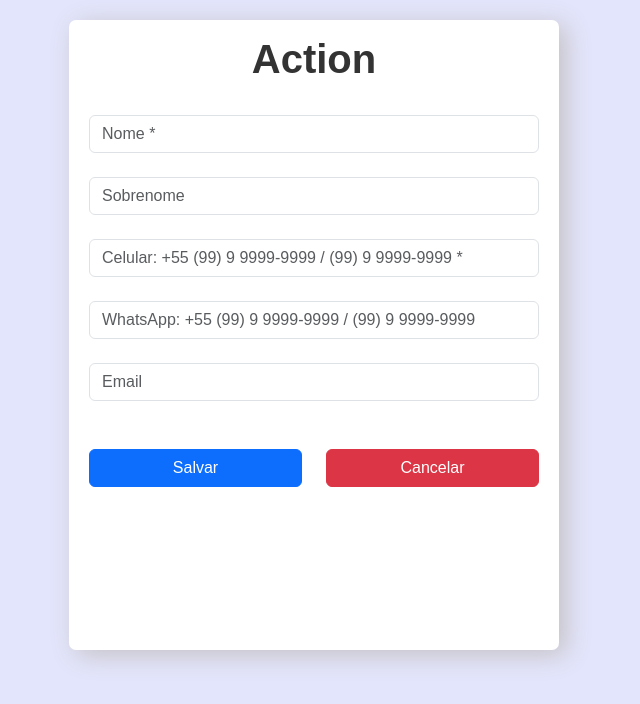
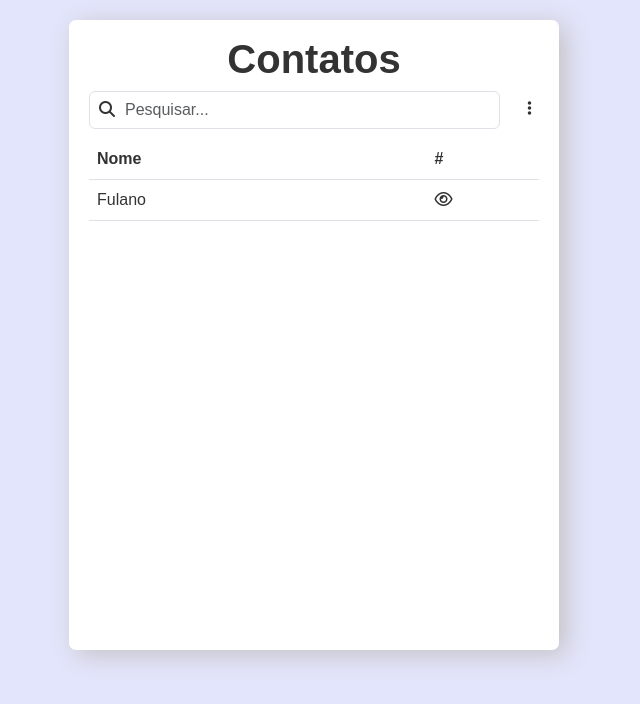
Before and after one commit to AndersonFariasCorrea/contatos-php-api, a PHP site: page / in a window 1280 px wide. Shown: the top 704 px of the page, without its empty margins (326-966 px from the left). Run offline with PHP 8.4, Linux system fonts and the light colour scheme; some libraries are stand-ins or nearby versions; some web fonts are replaced.

Commit message:
list contacts: on ajax

```diff
--- a/api/list.php
+++ b/api/list.php
@@ -17,6 +17,7 @@ if ($_SERVER['REQUEST_METHOD'] != 'GET') {
 
     // Add uset auth here
     $contact->userid = isset($_GET['userid']) && preg_match("/\d/", $_GET['userid']) ? $_GET['userid'] : exit(http_response_code(401));
+    $contact->nome = isset($_GET['stwith']) && preg_match("/^[0-9a-zA-Zá-ú\s]+$/", $_GET['stwith']) ? $_GET['stwith'] : '';
 
     // Blog contact query
     $result = $contact->list();
--- a/includes/config.php
+++ b/includes/config.php
@@ -5,7 +5,7 @@
      */
     define("HOST", "127.0.0.1");
     define("USER", "root");
-    define("PASSWORD", "");
+    define("PASSWORD", "password");
     define("DATABASE", "contatos");
 
     /**
--- a/index.php
+++ b/index.php
@@ -26,9 +26,42 @@
 </head>
 <body>
     <?php if ($auth["logged"]) : echo "<span id=\"userid\" style=\"display:none;\">{$auth['userid']}</span>\n"?>
-        <div class="popup-form text-center">
+        <div class="popup-form">
+
             <div class="popup-form-content">
-
+                <h1 class="pt-2 fw-bold action-name text-center">Contatos</h1>
+                <div class="row">
+                    <div class="col-11">
+                        <div class="input-icons">
+                            <i class="fa-solid fa-magnifying-glass icon"></i>
+                            <input type="email" class="form-control input-fild pesquisa" id="InputEmail" name="fullname"  attern="^[0-9a-zA-Zá-ú\s]+$" aria-describedby="fullnameHelp" placeholder="Pesquisar...">
+                        </div>
+                    </div>
+                    <div class="col dropdown-button">
+                        <div class="nav-item dropdown">
+                            <a class="nav-link dropdown-toggle" href="#" role="button" data-bs-toggle="dropdown" aria-expanded="false">
+                                <i class="fa-solid fa-ellipsis-vertical"></i>
+                            </a>
+                            <ul class="dropdown-menu">
+                                <li><a class="dropdown-item" href="#">Novo contato</a></li>
+                            </ul>
+                        </div>
+                    </div>
+                </div>
+                <table class="table table-hover">
+                    <thead>
+                        <tr>
+                            <th class="w-75">Nome</th>
+                            <th>#</th>
+                        </tr>
+                    </thead>
+                    <tbody>
+                        <tr>
+                            <td>Fulano</td>
+                            <td><i class="fa-regular fa-eye"></i></td>
+                        </tr>
+                    </tbody>
+                </table>
             </div>
         </div>
         <script src="./public/js/bootstrap.js"></script>
--- a/public/js/main.js
+++ b/public/js/main.js
@@ -66,10 +66,52 @@ function verifyRequiredInputs() {
     });
 }
 
+function viewContacts(){
+    let styles = $('<style>')
+        .text(`
+        .input-icons i {
+            position: absolute;
+        }
+        .icon {
+            padding: 10px;
+            min-width: 40px;
+        }
+        .input-icons {
+            width: 100%;
+            margin-bottom: 10px;
+        }
+        .input-fild{
+            text-align: left;
+            padding-left: 35px;
+        }
+        .dropdown-button{
+            height: 38px;
+        }
+        .dropdown-button i{
+            padding: 0px 4px;
+            position: relative;
+            bottom: -6px;
+        }
+        .dropdown-button i:hover{
+            cursor: pointer;
+        }
+        .dropdown a::after{
+            content: none !important;
+        }`);
+        $('head').append(styles);
 
+        function listContacts(){
+
+        }
+
+        $('.pesquisa').on('input change', function(){
+            console.log($(this).val());
+        });
+
+}
 
 function appedCreateContactFrom(areaToAppend){
-    let createNewContactForm = `<h1 class="pt-2 fw-bold action-name">Action</h1>
+    let createNewContactForm = `<h1 class="pt-2 fw-bold action-name">Novo contato</h1>
     <form class="presentationForm mt-2">
         <label for="first-name"></label>
         <input class="form-control" type="text" id="first-name" name="firstname" pattern="^[0-9a-zA-Zá-ú\s]+$" title="Nome" placeholder="Nome *" required>
@@ -133,7 +175,7 @@ function newContact(areaAppend){
                 }).done(function(result){
                     $('.loaderIcon').remove();
                     if(result.status === 1){
-                        $(areaToAppend).html(`<h1 class="pt-2 fw-bold">Erro</h1><img class="check" src="./public/img/check-correct.gif" alt="check-right" style="width:150px; margin-top: 2%;"><div class="response"></div><span"><p>${result.msg}</p></span>
+                        $(areaToAppend).html(`<h1 class="pt-2 fw-bold">Salvo</h1><img class="check" src="./public/img/check-correct.gif" alt="check-right" style="width:150px; margin-top: 2%;"><div class="response"></div><span"><p>${result.msg}</p></span>
                             <div class="row mt-5">
                                 <div class="col">
                                     <button type="button" class="submit-contact-action btn btn-primary w-100" onclick="newContact('.popup-form-content')">Criar novo</button>
@@ -180,4 +222,5 @@ function newContact(areaAppend){
     }
 }
 
-newContact(".popup-form-content");
+//newContact(".popup-form-content");
+viewContacts();
```
Also changed, not shown: core/contact.php (+5 -4 lines), README.md.
